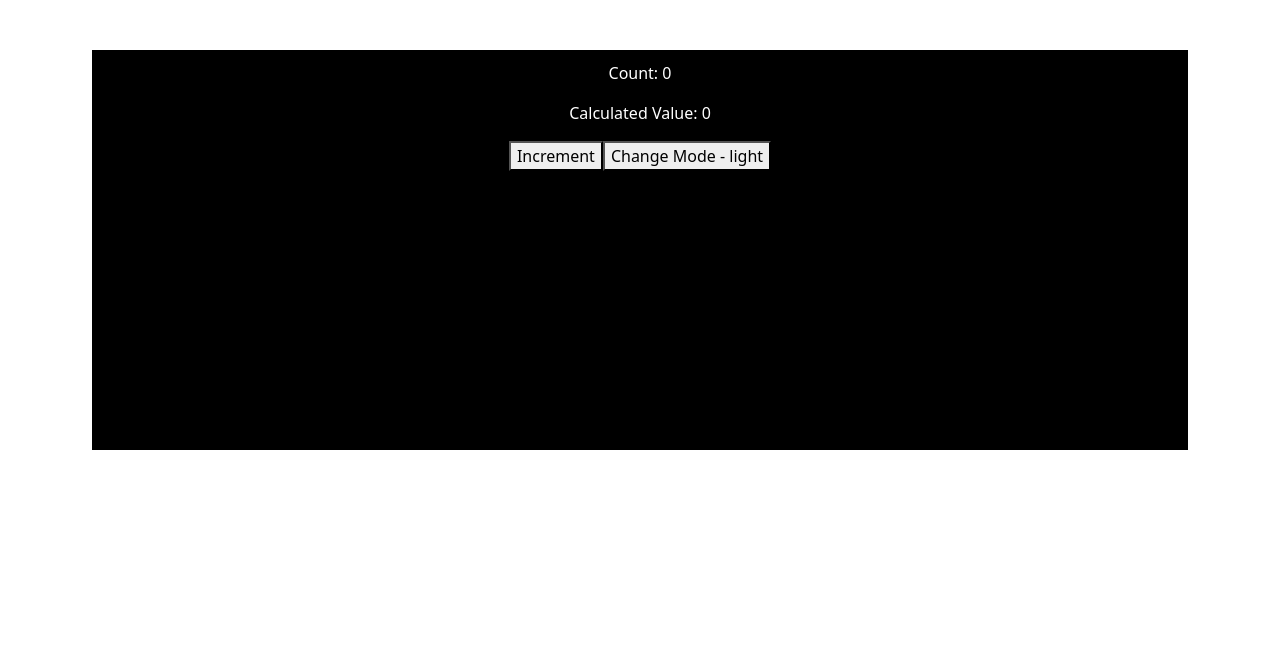
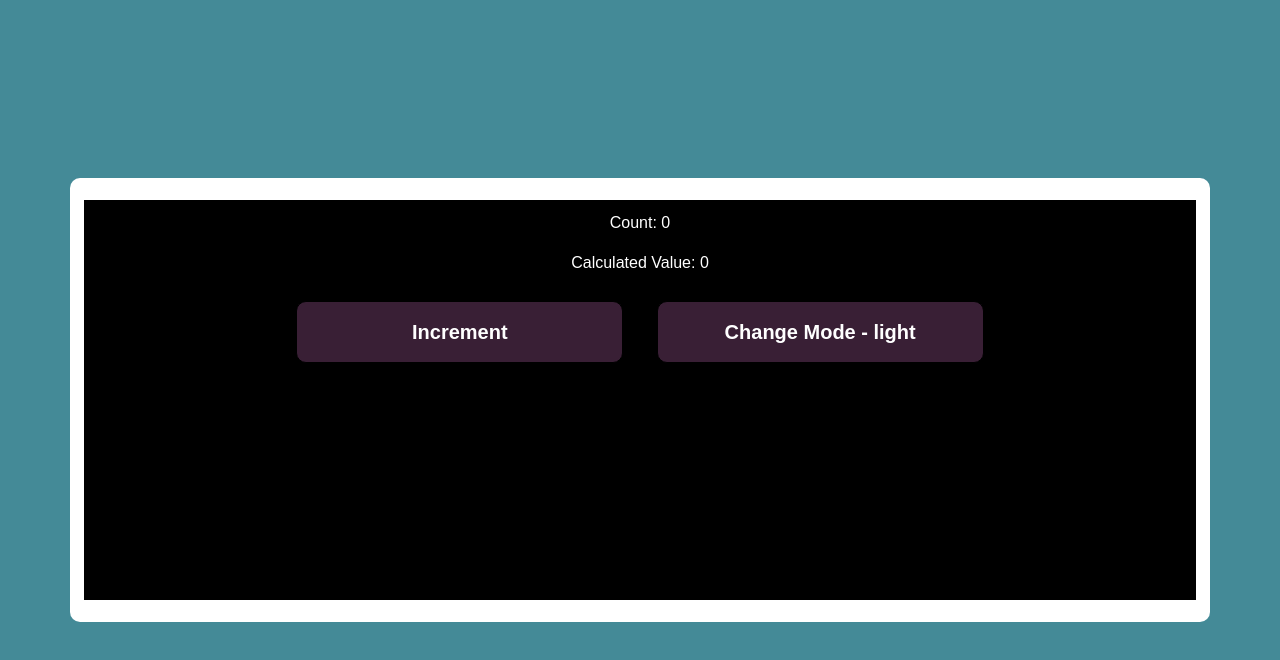
Before and after one commit to merakesh1/app1, a React (Create React App) app: page / in a window 1280 px wide. Shown: the top 660 px of the page. Built offline with nearby package versions, Linux system fonts and the light colour scheme.

Commit message:
usememo css

```diff
--- a/src/App.css
+++ b/src/App.css
@@ -56,7 +56,7 @@ button {
 
 body {
   font-family: Arial, sans-serif;
-  background-color: #f4f4f4;
+  background-color: #448a97;
   display: flex;
   justify-content: center;
   align-items: center;
@@ -106,3 +106,20 @@ body {
   border-radius: 10px;
   margin: 5px;
 }
+
+button {
+  padding: 15px;
+  border-radius: 10px;
+  background-color: rgb(57, 31, 53);
+  border: 1px solid black;
+  cursor: pointer;
+  margin: 10px;
+  font-weight: bold;
+  font-size: 20px;
+  color: rgb(255, 255, 255);
+  width: 30%;
+}
+
+button:hover {
+  background-color: rgb(197, 130, 182);
+}
--- a/src/components/P3.jsx
+++ b/src/components/P3.jsx
@@ -1,4 +1,5 @@
 import { useState, useMemo } from 'react';
+import '../App.css';
 
 export default function P3() {
   let [count, setCount] = useState(0);
@@ -19,7 +20,7 @@ export default function P3() {
         backgroundColor: mode,
         color: mode === 'black' ? 'white' : 'black',
         padding: '10px',
-        margin: '10px',
+        margin: '2px',
         minHeight: '50vh',
         border: '1px solid black',
       }}
@@ -27,6 +28,7 @@ export default function P3() {
       <p>Count: {count}</p>
       <p>Calculated Value: {calculate}</p>
       <button onClick={() => setCount((prev) => prev + 1)}>Increment</button>
+      &nbsp;&nbsp;&nbsp;
       <button
         onClick={() =>
           setMode((prev) => (prev === 'black' ? 'white' : 'black'))
```
Also changed, not shown: src/App.js (line endings or trailing spaces).
